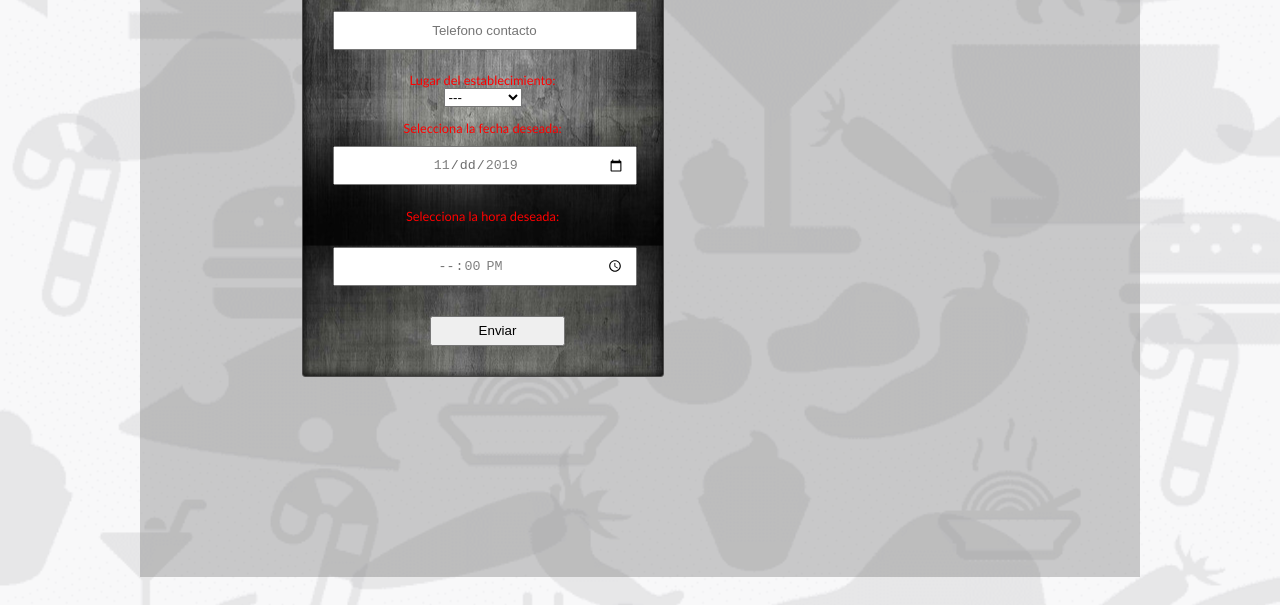
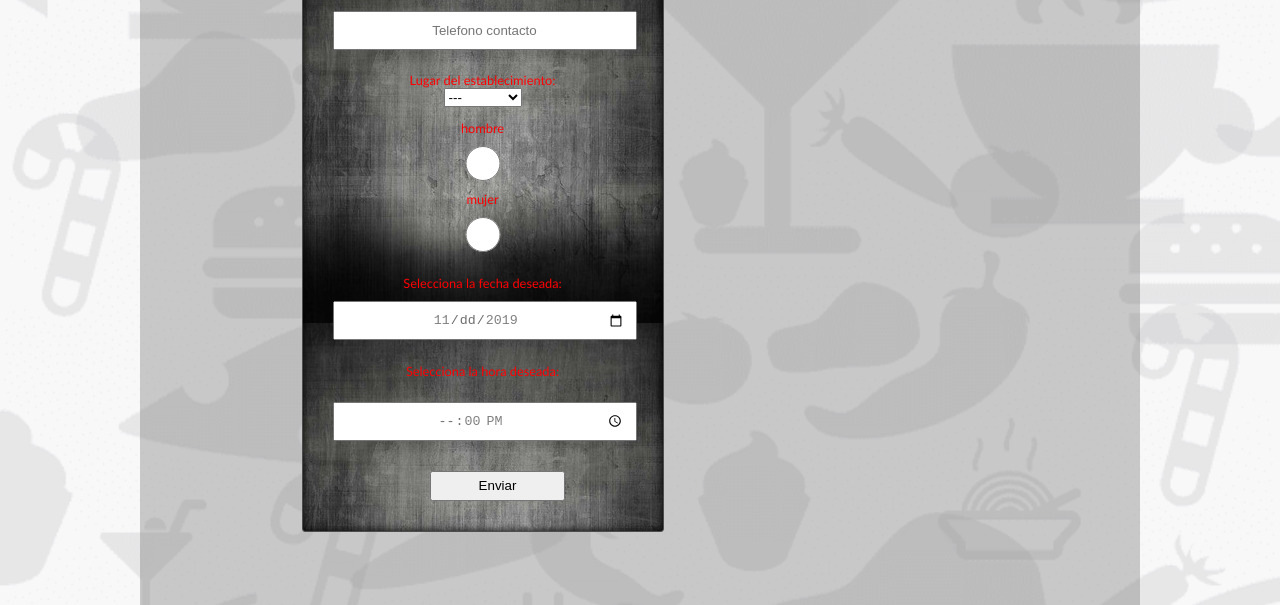
Before and after one commit to josemaa/The-burger-Palace, a plain HTML site: page contactos.html in a window 1280 px wide. Shown: the part 1020-1625 px from the top of the page. Drawn offline with Linux system fonts and the light colour scheme.

Commit message:
Update contactos.html

```diff
--- a/contactos.html
+++ b/contactos.html
@@ -68,6 +68,10 @@
                             <option value="yyyy.htm">New york
                             <option value="zzzz.htm">Sevilla
                         </select>
+
+		<p style="color:red">hombre<input type="radio" name="hm" value="h">
+        	mujer<input type="radio" name="hm" value="m">
+  		</p>
 
                       <p style="color:red">Selecciona la fecha deseada:
                       <input type="date" name="fecha" min="2019-11-22"
```
